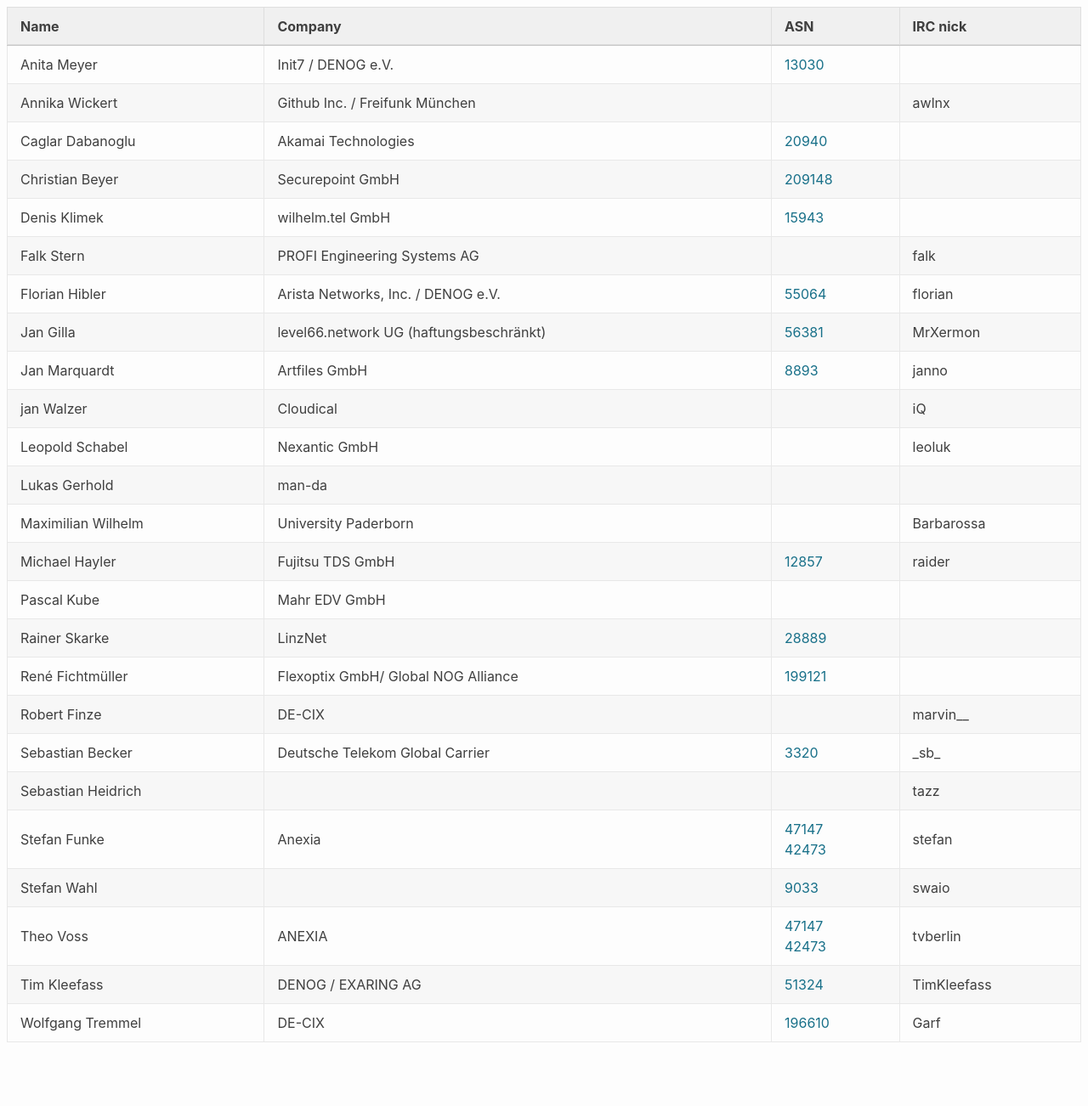
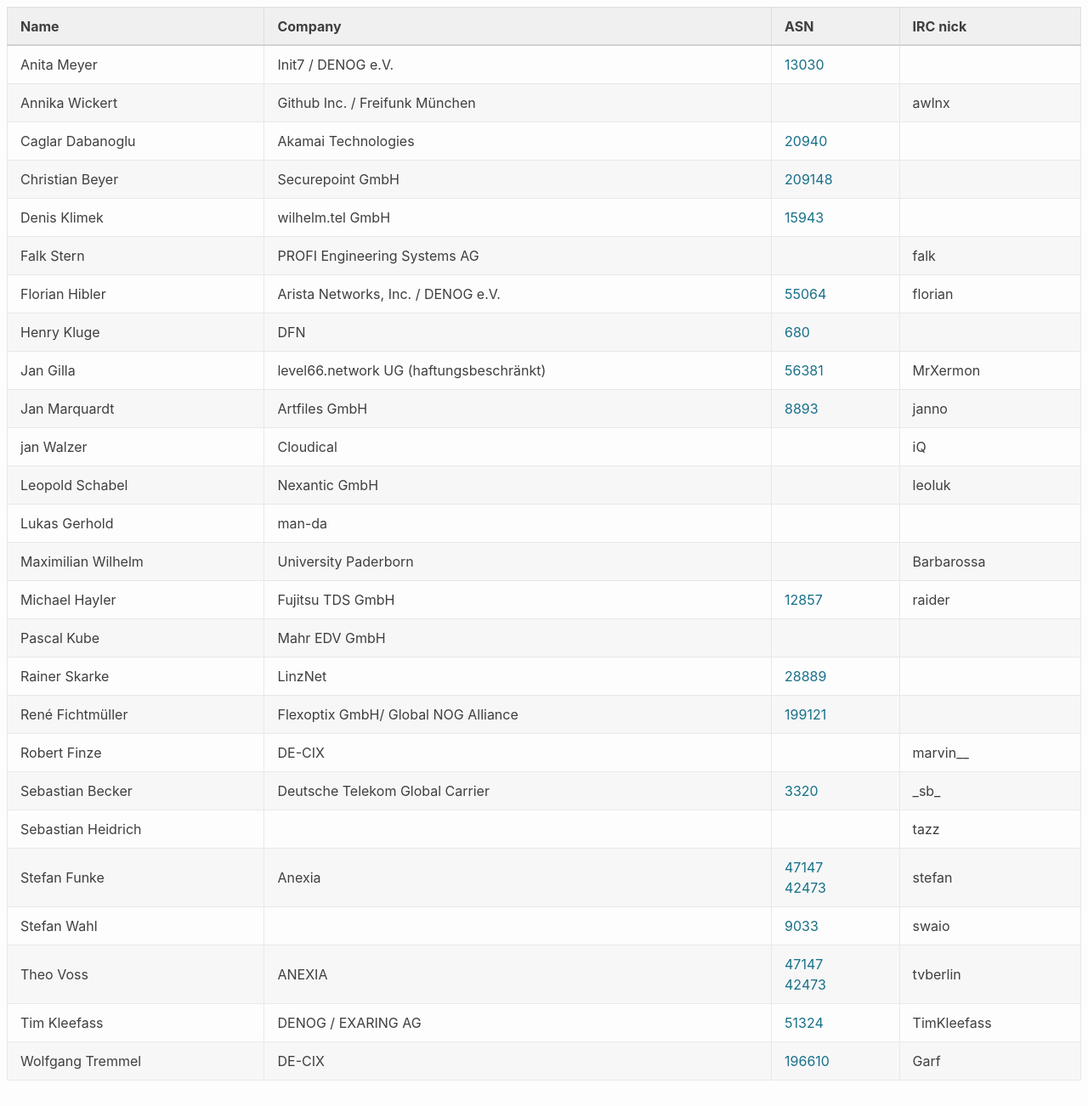
Before and after one commit to denog/pretix-attendeelist, a Jekyll site: the page built from index.markdown, in a window 1280 px wide and 1302 px high. Shown: the whole window at 85% size. Built offline with Jekyll 4.4.1, drawn with Linux system fonts in a browser that asks for light colours.

Commit message:
Latest data: Tue Mar 16 20:26:21 UTC 2021

```diff
--- a/_data/attendees_meetup_leader_2021-01.json
+++ b/_data/attendees_meetup_leader_2021-01.json
@@ -40,6 +40,12 @@
     "company": "Arista Networks, Inc. / DENOG e.V.",
     "irc": "florian",
     "asn": "55064"
+  },
+  {
+    "name": "Henry Kluge",
+    "company": "DFN",
+    "irc": null,
+    "asn": "680"
   },
   {
     "name": "Jan Gilla",
```
